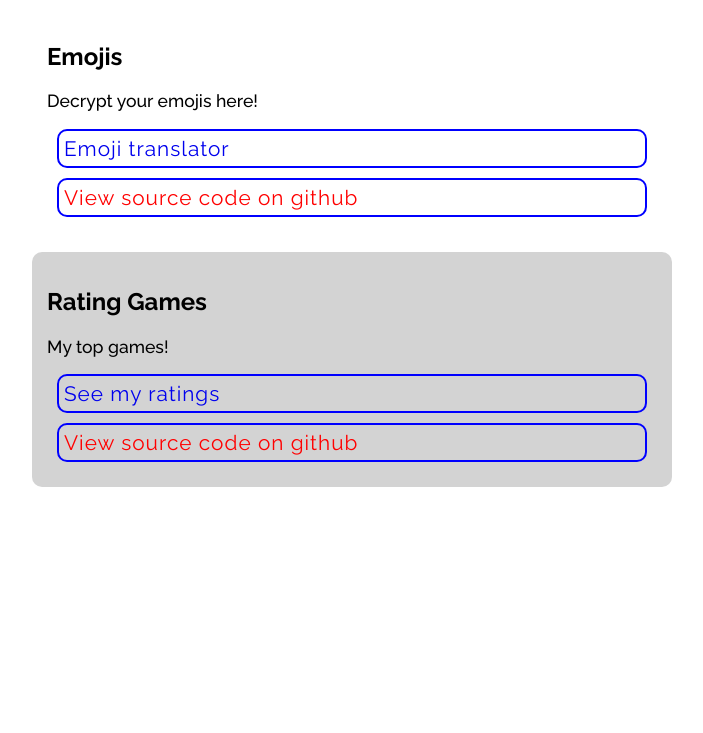
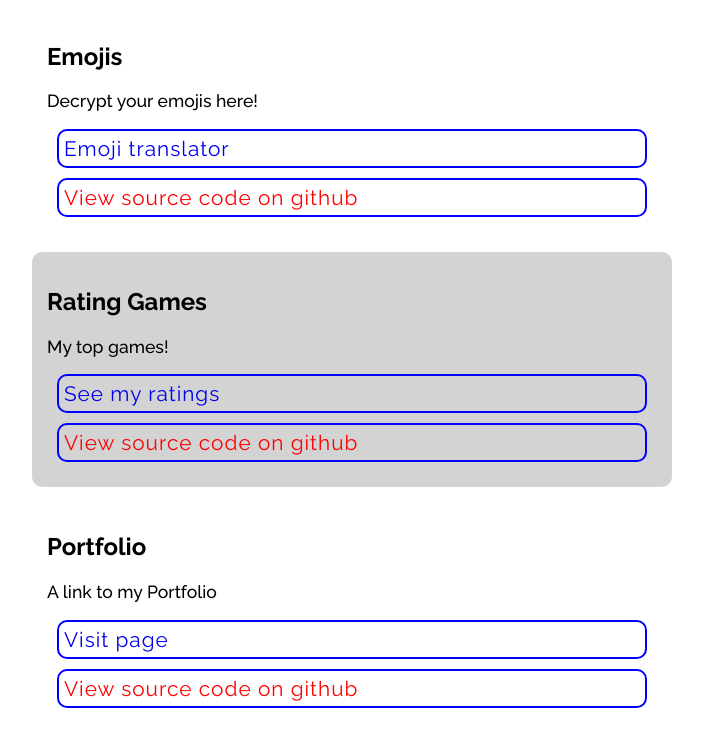
Before and after one commit to KumaranSahi/kumaran-portfolio, a plain HTML site: page projects.html in a window 1280 px wide. Shown: the part 1116-1849 px from the top of the page, without its empty margins (288-991 px from the left). Before the commit the page ends 1603 px from the top, so only its background shows below. Drawn offline with Linux system fonts and the light colour scheme.

Commit message:
feature- added portfolio

```diff
--- a/projects.html
+++ b/projects.html
@@ -111,6 +111,20 @@
                 View source code on github
             </a>
         </section>
+        <section class="section-content">
+            <h1>
+                Portfolio
+            </h1>
+            <p class="typography">
+                A link to my Portfolio
+            </p>
+            <a href="https://kumaranmk-portfolio.netlify.app/" class="link-section links-projects" target="_blank">
+                Visit page
+            </a>
+            <a href="https://github.com/KumaranSahi/rating-games" class="link-section links-projects links-github" target="_blank">
+                View source code on github
+            </a>
+        </section>
     </main>
 </body>
 </html>
```
